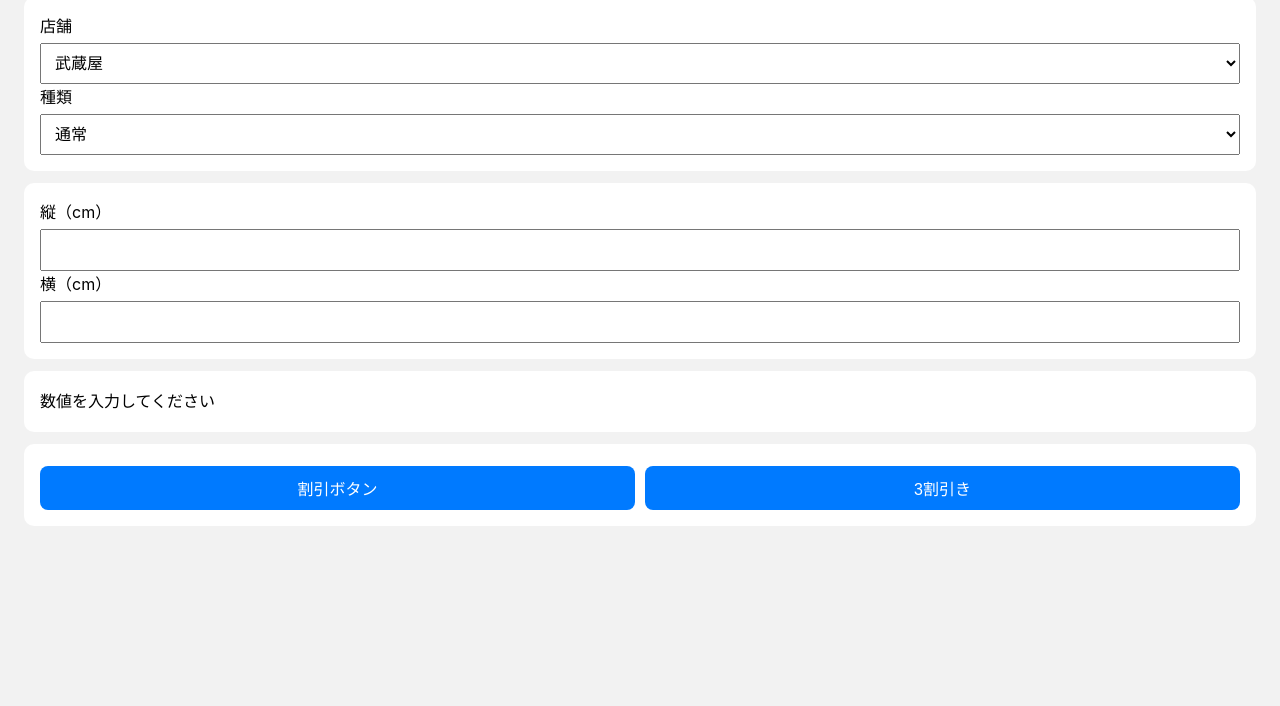
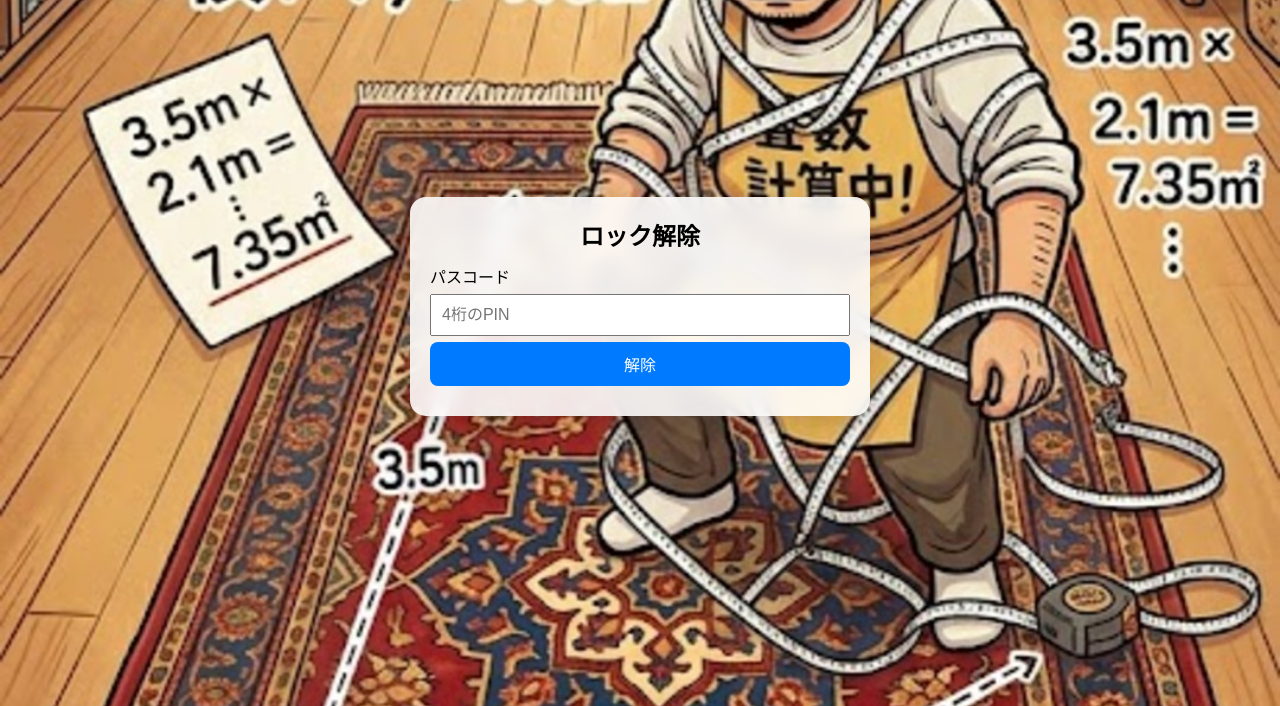
Before and after one commit to keee-toy/tatami-calculator30-, a plain HTML site: page index.html in a window 1280 px wide. Shown: the part 94-800 px from the top of the page. Drawn offline with Linux system fonts and the light colour scheme.

Commit message:
Implement lock screen feature with PIN input
Added a lock screen feature with a PIN input for unlocking the app. Updated styles for the lock screen and removed hover effect from buttons.

```diff
--- a/index.html
+++ b/index.html
@@ -13,6 +13,7 @@ body {
   font-family: -apple-system, BlinkMacSystemFont, sans-serif;
   background:#f2f2f2;
   padding:16px;
+  margin:0;
 }
 
 h2 {
@@ -44,10 +45,6 @@ button {
   color:#fff;
 }
 
-button:hover {
-  opacity:0.9;
-}
-
 .result {
   line-height:1.8;
   font-size:16px;
@@ -61,10 +58,65 @@ strong {
   display:flex;
   gap:10px;
 }
+
+/* ロック画面 */
+#lockScreen {
+  min-height:100vh;
+  margin:-16px;
+  padding:16px;
+  box-sizing:border-box;
+
+  background-image:url("lock-bg.jpg");
+  background-size:cover;
+  background-position:center;
+  background-repeat:no-repeat;
+
+  display:flex;
+  align-items:center;
+  justify-content:center;
+}
+
+.lock-box {
+  width:100%;
+  max-width:420px;
+  background:rgba(255,255,255,0.88);
+  backdrop-filter:blur(10px);
+  -webkit-backdrop-filter:blur(10px);
+  padding:20px;
+  border-radius:16px;
+  box-shadow:0 8px 30px rgba(0,0,0,0.18);
+}
+
+.lock-box h2 {
+  text-align:center;
+  margin-top:0;
+}
+
+#app {
+  display:none;
+}
+
+.error {
+  color:#d00;
+  margin-top:10px;
+  text-align:center;
+}
 </style>
 </head>
 
 <body>
+
+<div id="lockScreen">
+  <div class="lock-box">
+    <h2>ロック解除</h2>
+    <label>パスコード</label>
+    <input type="password" id="pinInput" inputmode="numeric" placeholder="4桁のPIN">
+    <button id="unlockBtn">解除</button>
+    <div id="pinError" class="error"></div>
+  </div>
+</div>
+
+<div id="app">
 
 <h2>絨毯 畳数・金額計算</h2>
 
@@ -109,8 +161,51 @@ strong {
 
 <div class="box result" id="discountResult" style="display:none;"></div>
 
+</div>
+
 <script>
-const TAX = 0.1;
+const PIN_CODE = "3579";
+const UNLOCK_KEY = "carpetAppUnlockedDate";
+
+const lockScreen = document.getElementById("lockScreen");
+const app = document.getElementById("app");
+const pinInput = document.getElementById("pinInput");
+const unlockBtn = document.getElementById("unlockBtn");
+const pinError = document.getElementById("pinError");
+
+function getTodayKey() {
+  const d = new Date();
+  return `${d.getFullYear()}-${d.getMonth() + 1}-${d.getDate()}`;
+}
+
+function showApp() {
+  lockScreen.style.display = "none";
+  app.style.display = "block";
+}
+
+function checkDailyUnlock() {
+  if (localStorage.getItem(UNLOCK_KEY) === getTodayKey()) {
+    showApp();
+  }
+}
+
+unlockBtn.addEventListener("click", () => {
+  if (pinInput.value === PIN_CODE) {
+    localStorage.setItem(UNLOCK_KEY, getTodayKey());
+    showApp();
+  } else {
+    pinError.textContent = "パスコードが違います";
+    pinInput.value = "";
+  }
+});
+
+pinInput.addEventListener("keydown", e => {
+  if (e.key === "Enter") {
+    unlockBtn.click();
+  }
+});
+
+checkDailyUnlock();
 
 const SHOPS = {
   musashiya: {
@@ -124,7 +219,6 @@ const SHOPS = {
       dantsu: { label: "段通", price: 2300 }
     }
   },
-
   royal: {
     name: "ロイヤル",
     baseType: "retail",
@@ -135,7 +229,6 @@ const SHOPS = {
       mat: { label: "段通マット", price: 4300 }
     }
   },
-
   kikusuisha: {
     name: "菊水舎",
     baseType: "cost",
@@ -151,7 +244,6 @@ const SHOPS = {
       silkmat: { label: "シルクマット・段通マット", price: 1200 }
     }
   },
-
   koyanagi: {
     name: "小柳商事",
     baseType: "cost",
@@ -166,7 +258,6 @@ const SHOPS = {
       dantsumat: { label: "段通マット", price: 1300 }
     }
   },
-
   otaki: {
     name: "大滝",
     baseType: "cost",
@@ -179,7 +270,6 @@ const SHOPS = {
       dantsumat: { label: "段通マット", price: 1150 }
     }
   },
-
   general: {
     name: "一般",
     baseType: "cost",
@@ -188,7 +278,6 @@ const SHOPS = {
       normal: { label: "通常", price: 800 }
     }
   },
-
   diamonddry: {
     name: "ダイヤドライ",
     baseType: "cost",
@@ -222,7 +311,6 @@ Object.entries(SHOPS).forEach(([key, shop]) => {
 
 function updateTypes() {
   const shop = SHOPS[shopSelect.value];
-
   typeSelect.innerHTML = "";
 
   Object.entries(shop.types).forEach(([k, t]) => {
@@ -241,7 +329,6 @@ function roundTatami(t) {
 
   if (d < 0.25) return b;
   if (d < 0.65) return b + 0.5;
-
   return b + 1;
 }
 
@@ -288,6 +375,8 @@ function calc() {
 
   if (!data) {
     result.innerHTML = "数値を入力してください";
+    discountResult.style.display = "none";
+    discountResult.innerHTML = "";
     return;
   }
 
@@ -336,14 +425,12 @@ discountBtn.addEventListener("click", () => {
 
 discountSelect.addEventListener("change", () => {
   if (!discountSelect.value) return;
-
   showDiscount(+discountSelect.value);
 });
 
 discount30Btn.addEventListener("click", () => {
   discountSelectBox.style.display = "none";
   discountSelect.value = "";
-
   showDiscount(0.3);
 });
 
```
